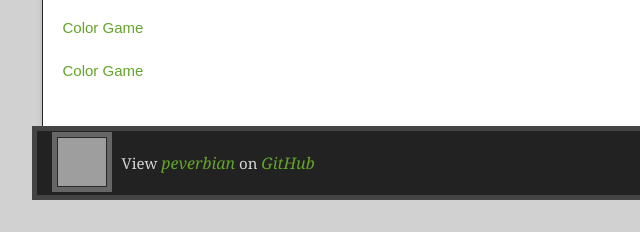
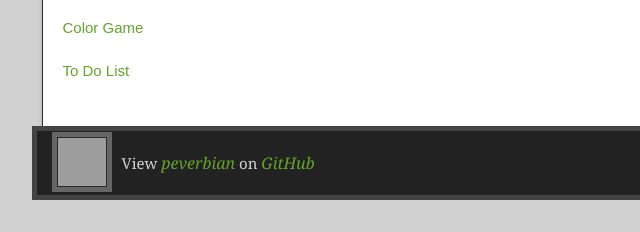
Before and after one commit to peverbian/peverbian.github.io, a plain HTML site: page index.html in a window 1280 px wide. Shown: the part 1037-1269 px from the top of the page, 261-901 px from the left. Drawn offline with nearby package versions, Linux system fonts and the light colour scheme; grey boxes are pictures that could not be loaded.

Commit message:
Fixed title

```diff
--- a/index.html
+++ b/index.html
@@ -69,7 +69,7 @@
 <p> Dec 2, 2016 - Starting on Web Development course on Udemy and these are the various projects:.
 
 <p><a href=".\WebDevBootcamp\colorGame\colorGame.html">Color Game</a></p>
-<p><a href=".\WebDevBootcamp\todoList\todoList.html">Color Game</a></p>
+<p><a href=".\WebDevBootcamp\todoList\todoList.html">To Do List</a></p>
 
 </article>
     </div>
```
